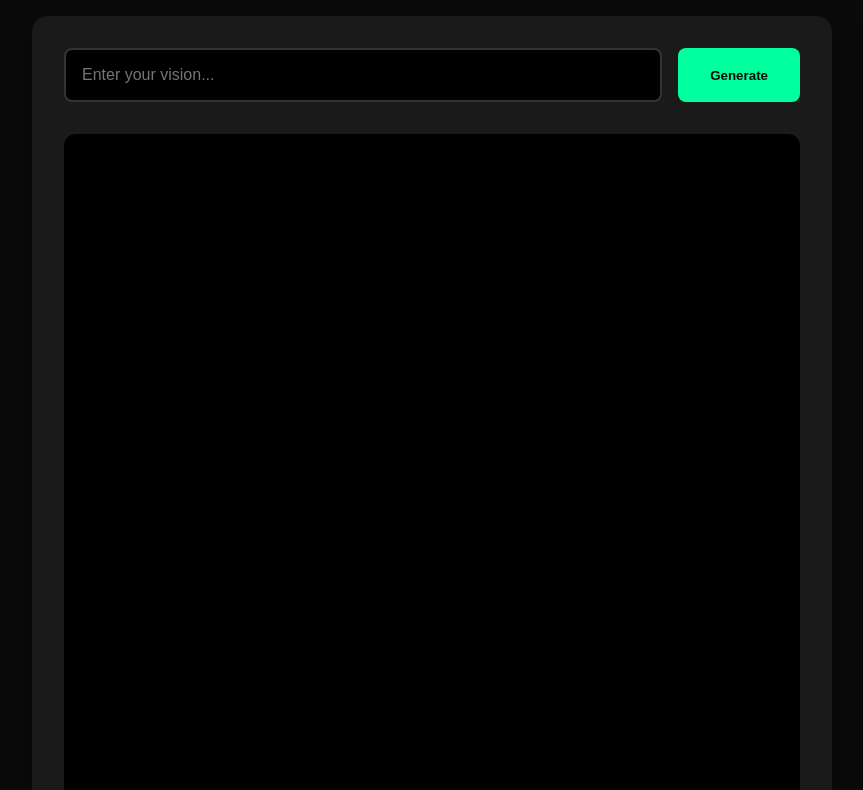
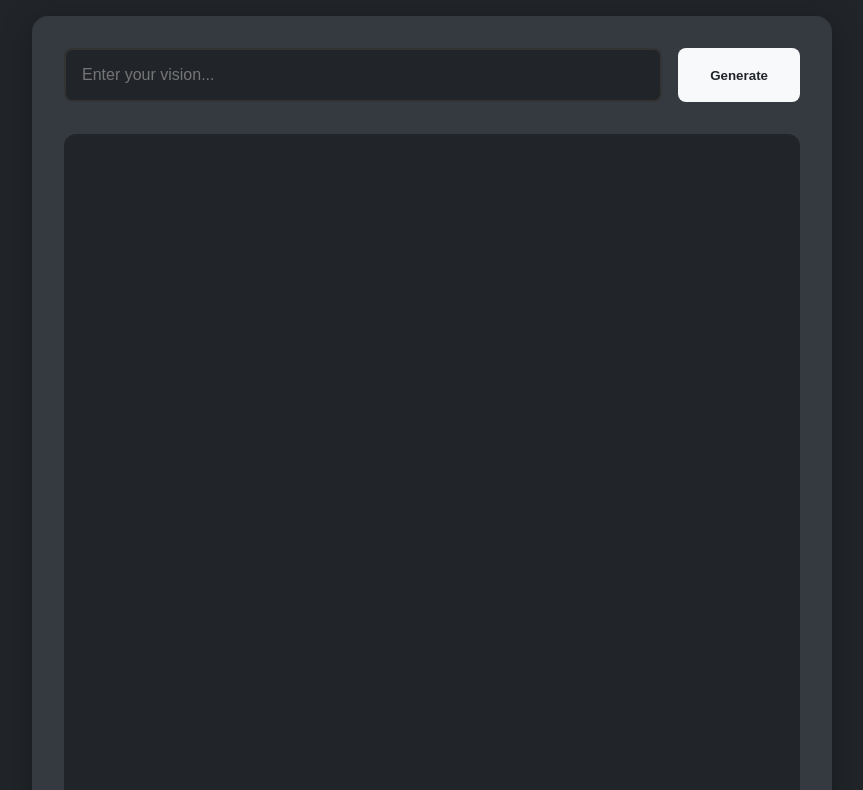
Before and after one commit to mecejus/visualize, a plain HTML site: page index.html in a window 1280 px wide. Shown: the part 87-877 px from the top of the page, without its empty margins (208-1071 px from the left). Drawn offline with Linux system fonts and the light colour scheme.

Commit message:
feat: add new ui colors

```diff
--- a/index.html
+++ b/index.html
@@ -5,7 +5,7 @@
     <meta name="viewport" content="width=device-width, initial-scale=1.0">
     <title>AI Image Generator</title>
     <style>
-        :root { --primary: #00ff9d; --background: #0a0a0a; --surface: #1a1a1a; }
+        :root { --primary: #f8f9fa; --background: #212529; --surface: #343a40; }
         * { box-sizing: border-box; margin: 0; padding: 0; }
         body {
             font-family: 'Inter', system-ui, sans-serif;
@@ -26,7 +26,7 @@
         .input-group { display: flex; gap: 1rem; margin-bottom: 2rem; }
         input[type="text"] {
             flex: 1; padding: 1rem; border: 2px solid #333;
-            border-radius: 8px; background: #000; color: white;
+            border-radius: 8px; background: var(--background); color: white;
             font-size: 1rem; transition: border-color 0.3s ease;
         }
         input[type="text"]:focus { outline: none; border-color: var(--primary); }
@@ -39,14 +39,14 @@
         button:disabled { opacity: 0.7; cursor: not-allowed; }
         .image-container {
             position: relative; border-radius: 12px; overflow: hidden;
-            background: #000; aspect-ratio: 1/1; display: flex;
+            background: var(--background); aspect-ratio: 1/1; display: flex;
             align-items: center; justify-content: center;
         }
         #generatedImage { max-width: 100%; height: auto; display: none; }
         #generatedImage[src] { display: block; }
         .loading {
             display: none; position: absolute; inset: 0;
-            background: #000; align-items: center; justify-content: center;
+            background: var(--background); align-items: center; justify-content: center;
         }
         .spinner {
             width: 40px; height: 40px; border: 4px solid rgba(255,255,255,0.1);
```
